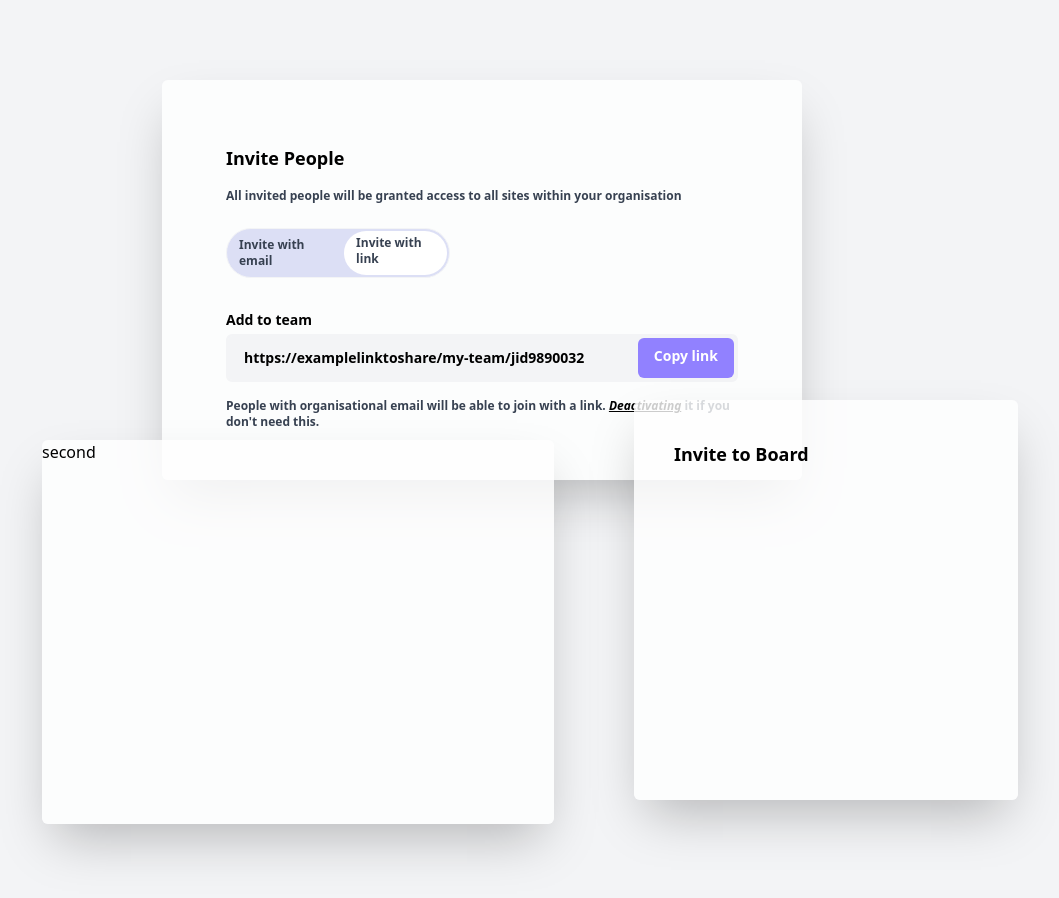
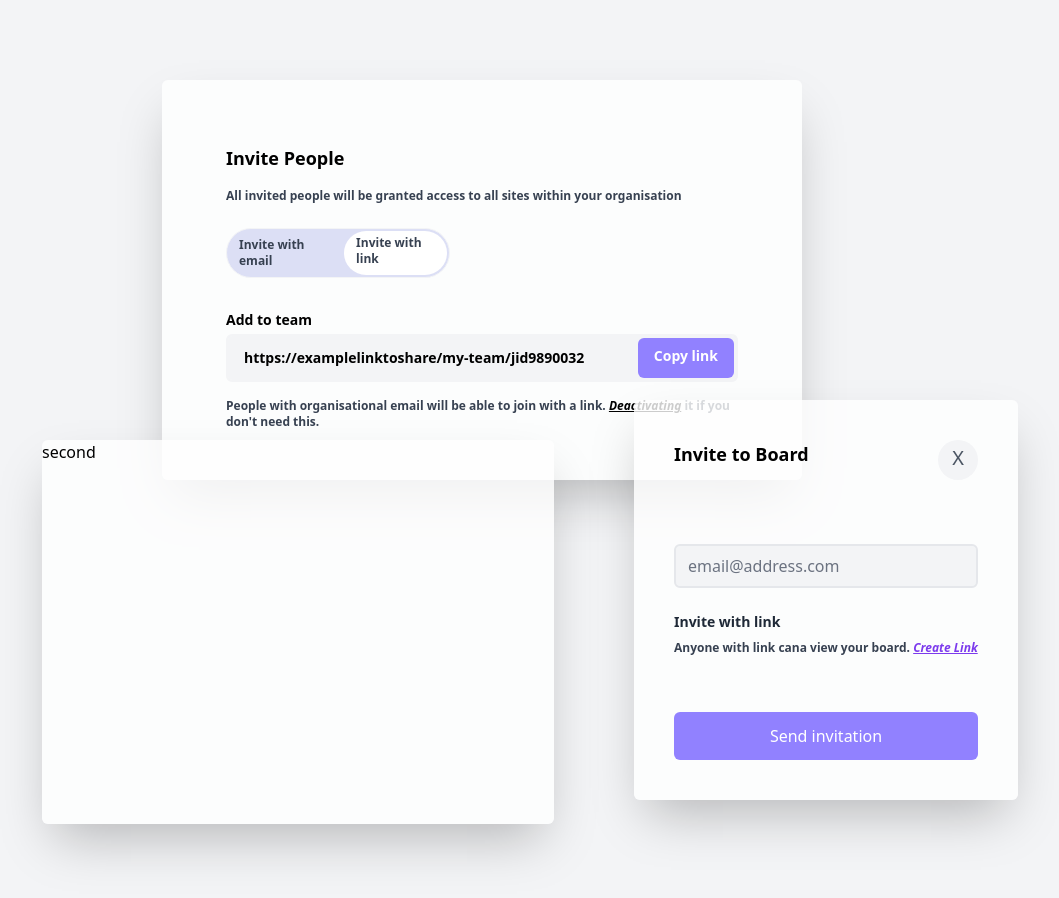
Before and after one commit to nasir-001/100-components, a Vue app: page /layout12 in a window 1280 px wide. Shown: the top 898 px of the page, without its empty margins (46-1105 px from the left). Built offline with nearby package versions, Linux system fonts and the light colour scheme; the HTML template or start-up script is replaced by a standard one.

Commit message:
finish second card in component 12

```diff
--- a/src/views/Layout12.vue
+++ b/src/views/Layout12.vue
@@ -29,7 +29,7 @@
         </div>
       </div>
       <div class="mx-16 text-xs text-gray-700 mt-4 font-semibold">
-        People with organisational email will be able to join with a link. <i class="underline text-black">Deactivating</i> it if you don't need this.
+        People with organisational email will be able to join with a link. <i class="underline text-black cursor-pointer">Deactivating</i> it if you don't need this.
       </div>
     </div>
     <div class="flex justify-center mb-20">
@@ -41,7 +41,21 @@
           <div class="font-semibold text-lg">
             Invite to Board
           </div>
-
+          <div class="bg-gray-100 rounded-full w-10 h-10 text-xl text-gray-600 text-center font-thin">
+            <p class="pt-1">X</p>
+          </div>
+        </div>
+        <div class="mt-16 mx-10">
+          <input type="text" class="border-2 border-gray-200 rounded-md w-full text-black bg-gray-100" placeholder="email@address.com">
+        </div>
+        <div class="mt-6 ml-10 text-gray-800 font-semibold text-sm">
+          Invite with link
+        </div>
+        <div class="text-xs mt-2 font-semibold ml-10 text-gray-700">
+          Anyone with link cana view your board. <i class="underline text-purple-600">Create Link</i>
+        </div>
+        <div class="mt-14 bg-layout12ButtonsColor rounded-md py-3 mx-10 text-white text-center">
+          Send invitation
         </div>
       </div>
     </div>
```
